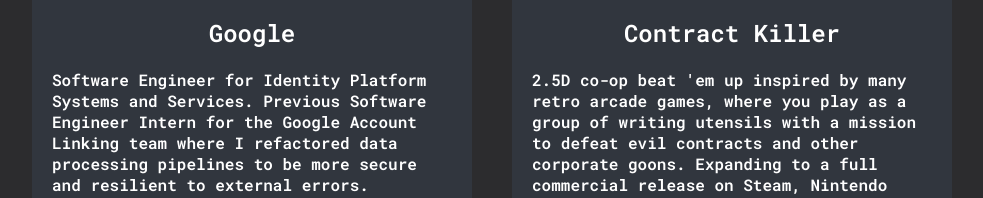
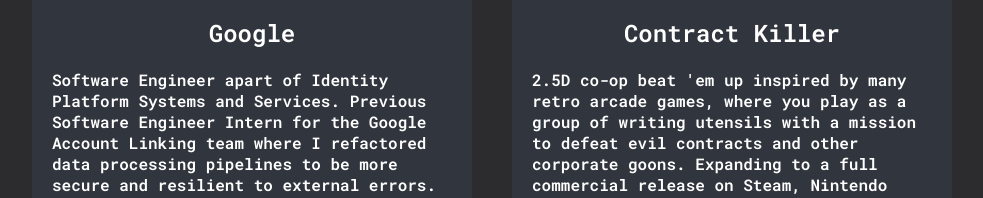
Before and after one commit to Alex84708/Alex84708.github.io, a plain HTML site: page index.html in a window 1280 px wide. Shown: the part 746-944 px from the top of the page, without its empty margins (148-1131 px from the left). Drawn offline with Linux system fonts and the light colour scheme.

Commit message:
Typo fixed

```diff
--- a/index.html
+++ b/index.html
@@ -27,7 +27,7 @@
     <div>
         <img class="itemAvatar circleAvatar" src="assets/google.png">
         <h2>Google</h2>
-        <p>Software Engineer for Identity Platform Systems and Services. Previous Software Engineer Intern for the Google Account Linking team where I refactored data processing pipelines to be more secure and resilient to external errors.</p>
+        <p>Software Engineer apart of Identity Platform Systems and Services. Previous Software Engineer Intern for the Google Account Linking team where I refactored data processing pipelines to be more secure and resilient to external errors.</p>
         <a target="_blank" href="https://google.com/">Learn More</a>
     </div>
 
```
